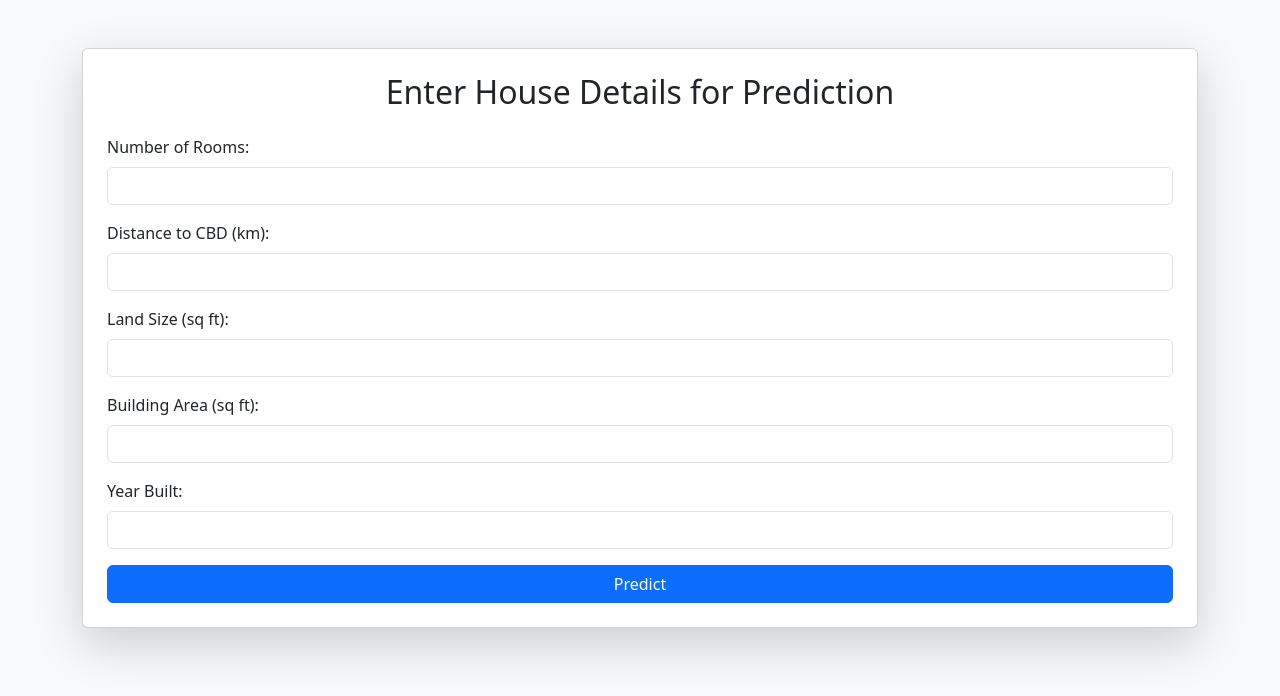
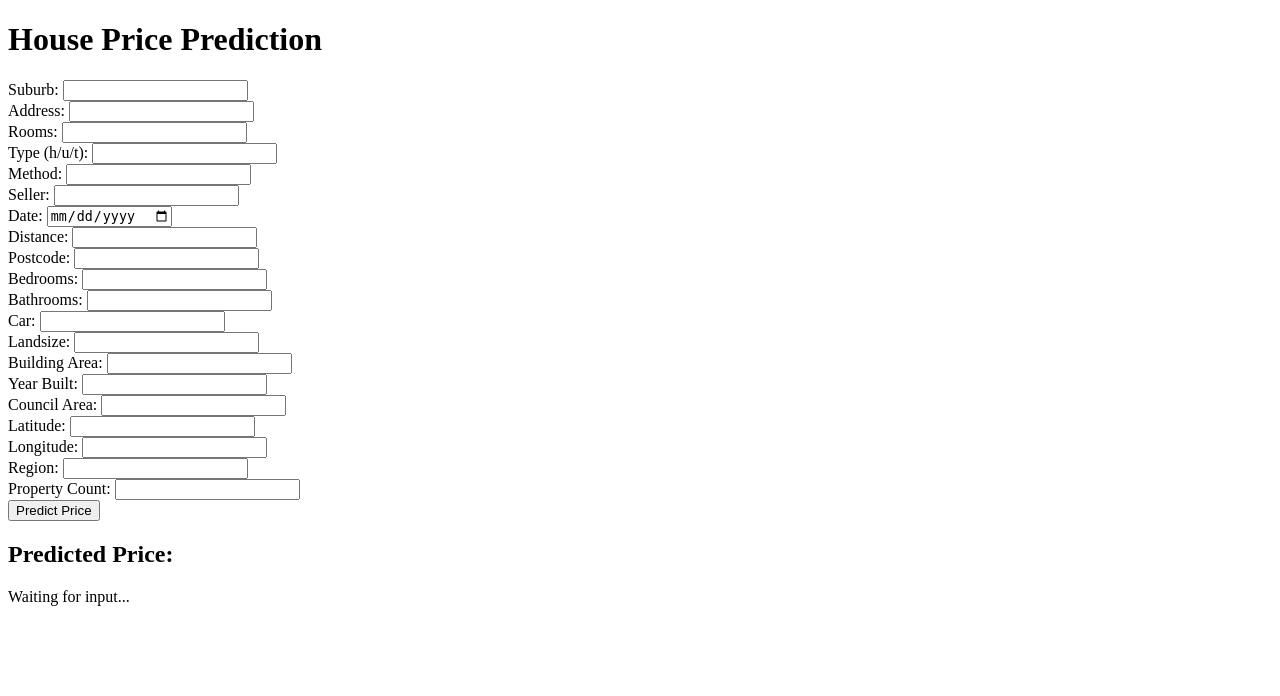
Before and after one commit to lazypotatoez/mlops, a Flask app: page / in a window 1280 px wide. Shown: the top 696 px of the page. Run offline with Flask 3, Linux system fonts and the light colour scheme.

Commit message:
Add files via upload

```diff
--- a/templates/index.html
+++ b/templates/index.html
@@ -4,36 +4,104 @@
     <meta charset="UTF-8">
     <meta name="viewport" content="width=device-width, initial-scale=1.0">
     <title>House Price Prediction</title>
-    <link rel="stylesheet" href="https://cdn.jsdelivr.net/npm/bootstrap@5.3.0/dist/css/bootstrap.min.css">
 </head>
-<body class="bg-light">
-    <div class="container mt-5">
-        <div class="card shadow-lg p-4">
-            <h2 class="text-center mb-4">Enter House Details for Prediction</h2>
-            <form action="/predict" method="post">
-                <div class="mb-3">
-                    <label class="form-label">Number of Rooms:</label>
-                    <input type="number" name="Rooms" class="form-control" required>
-                </div>
-                <div class="mb-3">
-                    <label class="form-label">Distance to CBD (km):</label>
-                    <input type="number" step="0.1" name="Distance" class="form-control" required>
-                </div>
-                <div class="mb-3">
-                    <label class="form-label">Land Size (sq ft):</label>
-                    <input type="number" name="Landsize" class="form-control" required>
-                </div>
-                <div class="mb-3">
-                    <label class="form-label">Building Area (sq ft):</label>
-                    <input type="number" name="BuildingArea" class="form-control" required>
-                </div>
-                <div class="mb-3">
-                    <label class="form-label">Year Built:</label>
-                    <input type="number" name="YearBuilt" class="form-control" required>
-                </div>
-                <button type="submit" class="btn btn-primary w-100">Predict</button>
-            </form>
-        </div>
-    </div>
+<body>
+    <h1>House Price Prediction</h1>
+
+    <form id="prediction-form">
+        <label for="suburb">Suburb:</label>
+        <input type="text" id="suburb" name="Suburb" required><br>
+
+        <label for="address">Address:</label>
+        <input type="text" id="address" name="Address" required><br>
+
+        <label for="rooms">Rooms:</label>
+        <input type="number" id="rooms" name="Rooms" required><br>
+
+        <label for="type">Type (h/u/t):</label>
+        <input type="text" id="type" name="Type" required><br>
+
+        <label for="method">Method:</label>
+        <input type="text" id="method" name="Method" required><br>
+
+        <label for="seller">Seller:</label>
+        <input type="text" id="seller" name="Seller" required><br>
+
+        <label for="date">Date:</label>
+        <input type="date" id="date" name="Date" required><br>
+
+        <label for="distance">Distance:</label>
+        <input type="number" id="distance" name="Distance" step="0.1" required><br>
+
+        <label for="postcode">Postcode:</label>
+        <input type="number" id="postcode" name="Postcode" required><br>
+
+        <label for="bedroom2">Bedrooms:</label>
+        <input type="number" id="bedroom2" name="Bedroom2" required><br>
+
+        <label for="bathroom">Bathrooms:</label>
+        <input type="number" id="bathroom" name="Bathroom" required><br>
+
+        <label for="car">Car:</label>
+        <input type="number" id="car" name="Car" required><br>
+
+        <label for="landsize">Landsize:</label>
+        <input type="number" id="landsize" name="Landsize" required><br>
+
+        <label for="buildingarea">Building Area:</label>
+        <input type="number" id="buildingarea" name="BuildingArea" required><br>
+
+        <label for="yearbuilt">Year Built:</label>
+        <input type="number" id="yearbuilt" name="YearBuilt" required><br>
+
+        <label for="councilarea">Council Area:</label>
+        <input type="text" id="councilarea" name="CouncilArea" required><br>
+
+        <label for="latitude">Latitude:</label>
+        <input type="number" id="latitude" name="Lattitude" step="0.0001" required><br>
+
+        <label for="longitude">Longitude:</label>
+        <input type="number" id="longitude" name="Longtitude" step="0.0001" required><br>
+
+        <label for="region">Region:</label>
+        <input type="text" id="region" name="Region" required><br>
+
+        <label for="propertycount">Property Count:</label>
+        <input type="number" id="propertycount" name="Propertycount" required><br>
+
+        <button type="submit">Predict Price</button>
+    </form>
+
+    <h2>Predicted Price:</h2>
+    <p id="prediction-result">Waiting for input...</p>
+
+    <script>
+        document.getElementById("prediction-form").addEventListener("submit", async function(event) {
+            event.preventDefault();  // Prevent form submission
+
+            const formData = new FormData(this);
+            let jsonData = {};
+            formData.forEach((value, key) => {
+                jsonData[key] = isNaN(value) ? value : parseFloat(value);
+            });
+
+            const response = await fetch("/predict", {
+                method: "POST",
+                headers: {
+                    "Content-Type": "application/json"
+                },
+                body: JSON.stringify(jsonData)
+            });
+
+            const result = await response.json();
+
+            if (result.predicted_price) {
+                document.getElementById("prediction-result").innerText = "Predicted Price: $" + result.predicted_price;
+            } else {
+                document.getElementById("prediction-result").innerText = "Error: " + result.error;
+            }
+        });
+    </script>
+
 </body>
 </html>
```
